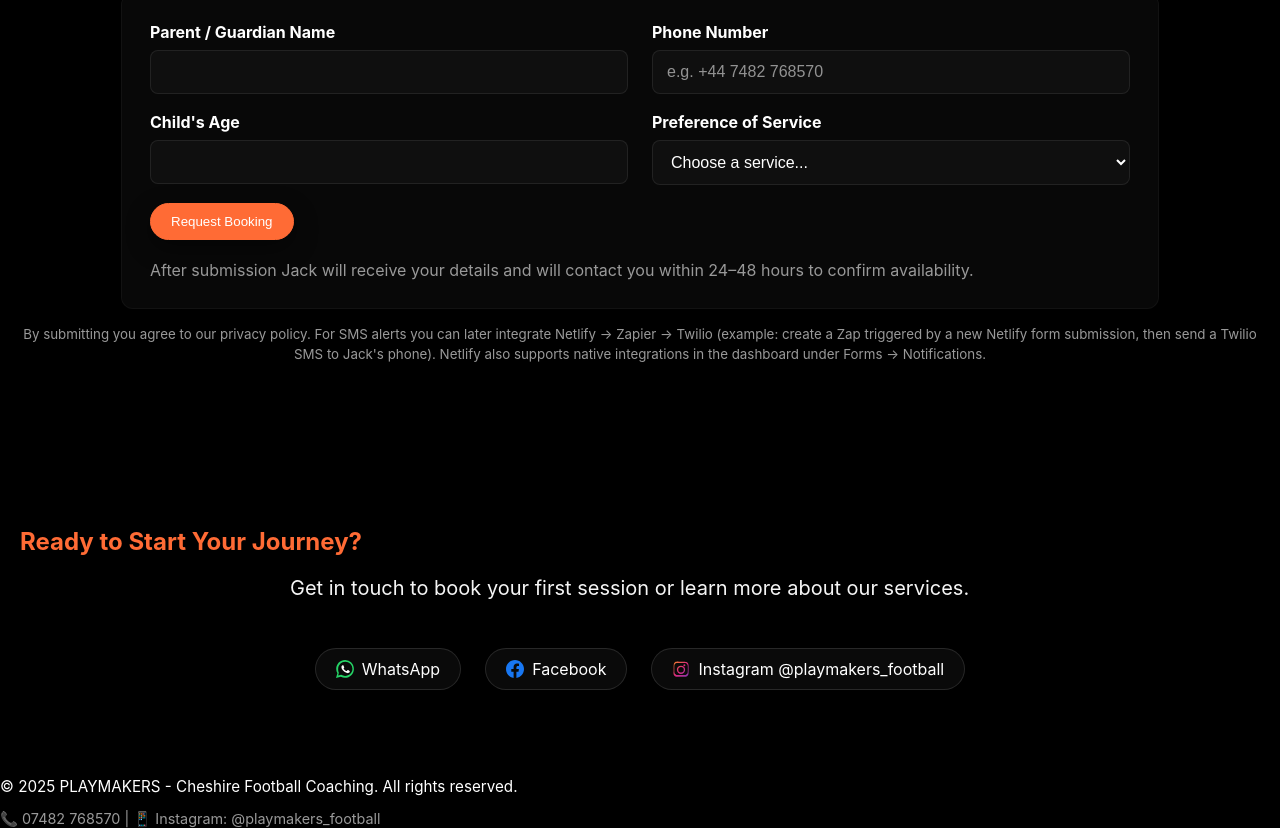
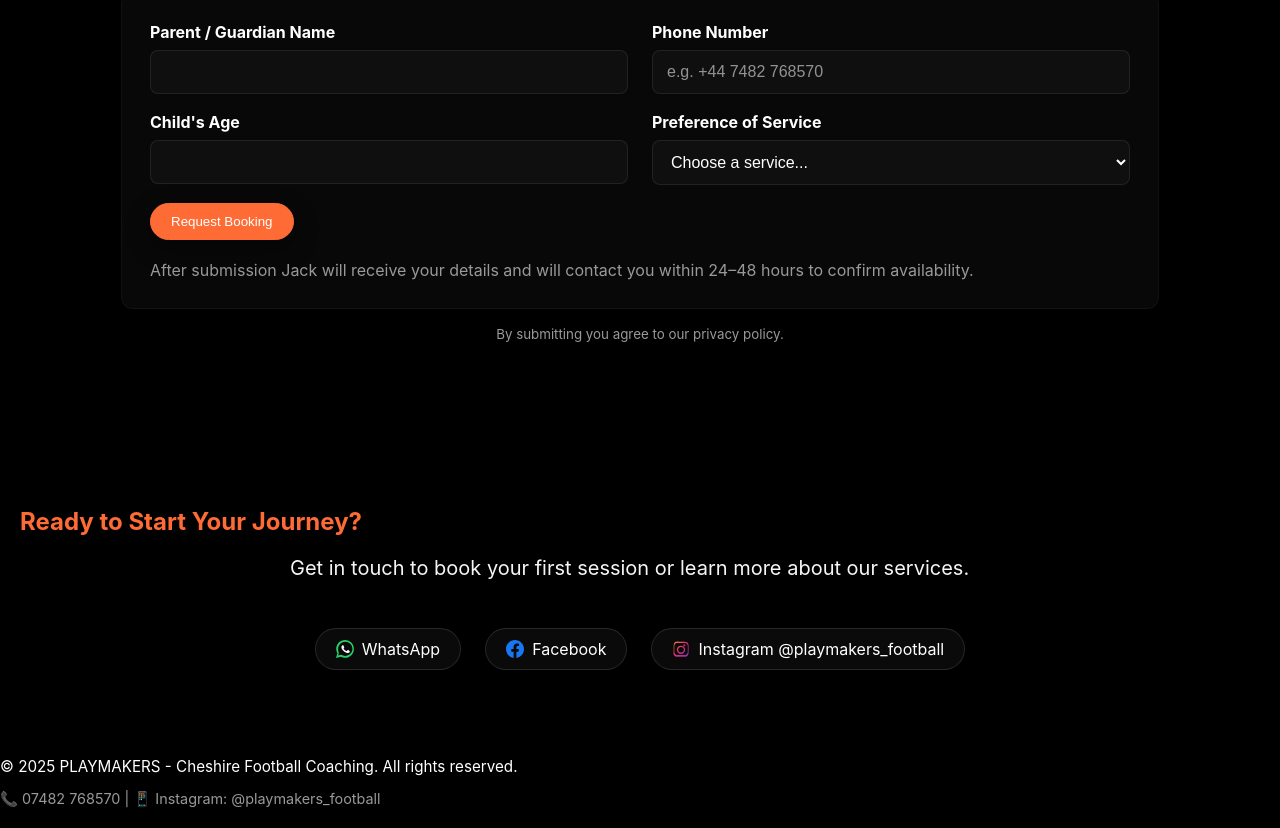
Before and after one commit to htkq6t5g6m-cell/playmakers-website, a React (Vite) app in the folder react-app/: page / in a window 1280 px wide. Shown: the part 7076-7904 px from the top of the page. Built offline with nearby package versions, Linux system fonts and the light colour scheme.

Commit message:
fix: remove SMS alert instruction from booking footnote

```diff
--- a/react-app/src/components/BookingSection.jsx
+++ b/react-app/src/components/BookingSection.jsx
@@ -139,10 +139,7 @@ const BookingSection = () => {
 
         <div className="booking-footnote">
           <small>
-            By submitting you agree to our privacy policy. For SMS alerts you can later integrate
-            Netlify → Zapier → Twilio (example: create a Zap triggered by a new Netlify form submission,
-            then send a Twilio SMS to Jack's phone). Netlify also supports native integrations in
-            the dashboard under Forms → Notifications.
+            By submitting you agree to our privacy policy.
           </small>
         </div>
       </div>
```
